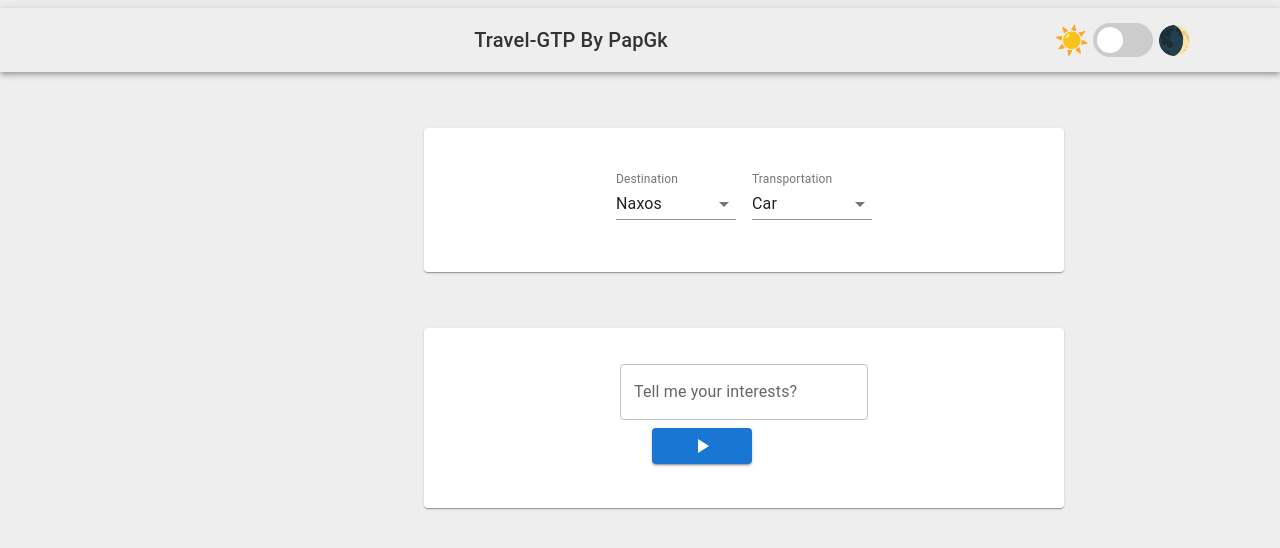
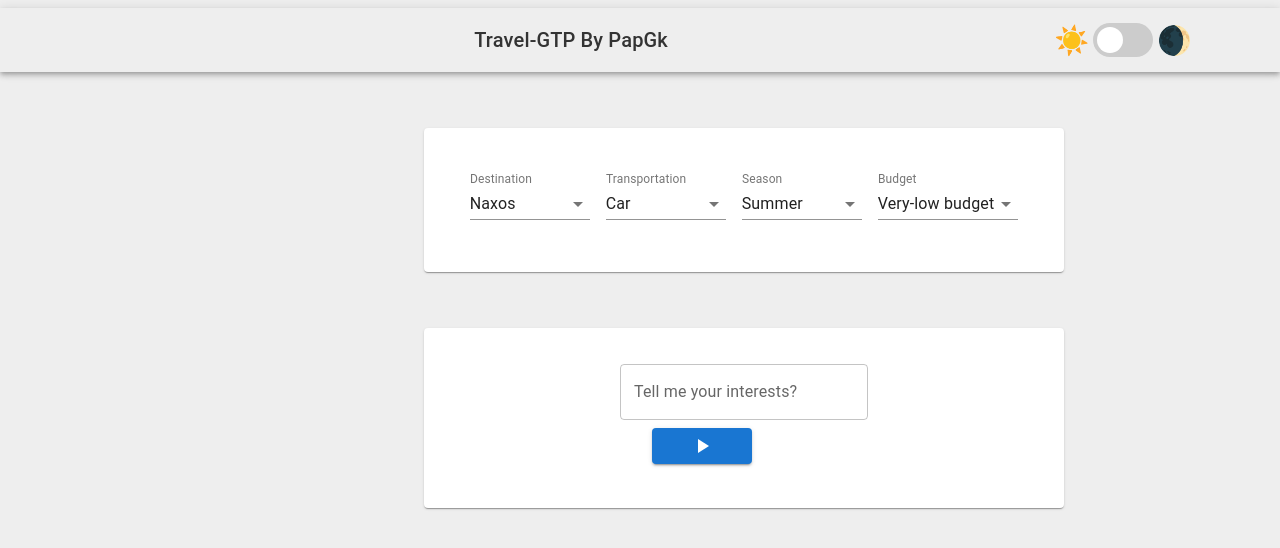
Before and after one commit to l-papantoniou/openai-ui, a React (Create React App) app: page / in a window 1280 px wide. Shown: the top 548 px of the page. Built offline with nearby package versions, Linux system fonts and the light colour scheme; the HTML template or start-up script is replaced by a standard one.

Commit message:
addition of extra fields for chat prompt

```diff
--- a/src/App.js
+++ b/src/App.js
@@ -13,8 +13,9 @@ import SubmitButton from "./components/SubmitButton";
 import CustomSelect from "./components/CustomSelect";
 import {islandsOptions} from "./constants/IslandsOptions";
 import {transportationOptions} from "./constants/TransportationOptions";
-import DarkMode from "./components/DarkMode";
 import {NavBar} from "./components/NavBar";
+import {budgetOptions} from "./constants/BudgetOptions";
+import {seasonOptions} from "./constants/SeasonOptions";
 
 
 const CHAT_URI = 'http://localhost:5000/chat'
@@ -29,14 +30,24 @@ const App = () => {
     const [isLoadingEval, setIsLoadingEval] = useState(false)
     const [island, setIsland] = useState(islandsOptions[0].value);
     const [transportation, setTransportation] = useState(transportationOptions[0].value);
+    const [budgetOption, setBudgetOption] = useState(budgetOptions[0].value);
+    const [season, setSeason] = useState(seasonOptions[0].value);
 
     const handleIslandChange = (value) => {
         setIsland(value);
-        console.log(value)
     };
 
     const handleTransportationChange = (value) => {
         setTransportation(value);
+    };
+
+    const handleSeasonChange = (value) => {
+        setSeason(value);
+    };
+
+    const handleBudgetOption = (value) => {
+        setBudgetOption(value);
+        console.log(value)
     };
 
     const initialStates = () => {
@@ -53,7 +64,7 @@ const App = () => {
         setIsLoadingChat(true);
         event.preventDefault();
         try {
-            await axios.post(CHAT_URI, {island, input}).then((response) => {
+            await axios.post(CHAT_URI, {island, transportation, season, budgetOption, input}).then((response) => {
                     setOutput(response.data);
                 }
             )
@@ -67,8 +78,8 @@ const App = () => {
         setIsLoadingEval(true);
         event.preventDefault();
         try {
-            const response = await axios.post(EVALUATION_URI, {output, transportation});
-            setEvaluation(response.data);
+            const response = await axios.post(EVALUATION_URI, {output, budgetOption, input, transportation});
+            setEvaluation(response.data)
 
         } catch (error) {
             console.error(error);
@@ -93,6 +104,18 @@ const App = () => {
                             options={transportationOptions}
                             value={transportation}
                             onChange={handleTransportationChange}
+                        />
+                        <CustomSelect
+                            label="Season"
+                            options={seasonOptions}
+                            value={season}
+                            onChange={handleSeasonChange}
+                        />
+                        <CustomSelect
+                            label="Budget"
+                            options={budgetOptions}
+                            value={budgetOption}
+                            onChange={handleBudgetOption}
                         />
                     </CardContent>
                 </CardComponent>
--- /dev/null
+++ b/src/constants/BudgetOptions.js
@@ -0,0 +1,7 @@
+export const budgetOptions = [
+    {label: 'Very-low budget', value: 'very-low'},
+    {label: 'Low-budget', value: 'low'},
+    {label: 'Medium-budget', value: 'medium'},
+    {label: 'High-budget', value: 'high'},
+    {label: 'Unlimited-budget', value: 'unlimited'},
+];
--- /dev/null
+++ b/src/constants/SeasonOptions.js
@@ -0,0 +1,6 @@
+export const seasonOptions = [
+    {label: 'Summer', value: 'Summer'},
+    {label: 'Autumn', value: 'Autumn'},
+    {label: 'Winter', value: 'Winter'},
+    {label: 'Spring', value: 'Spring'},
+];
```
